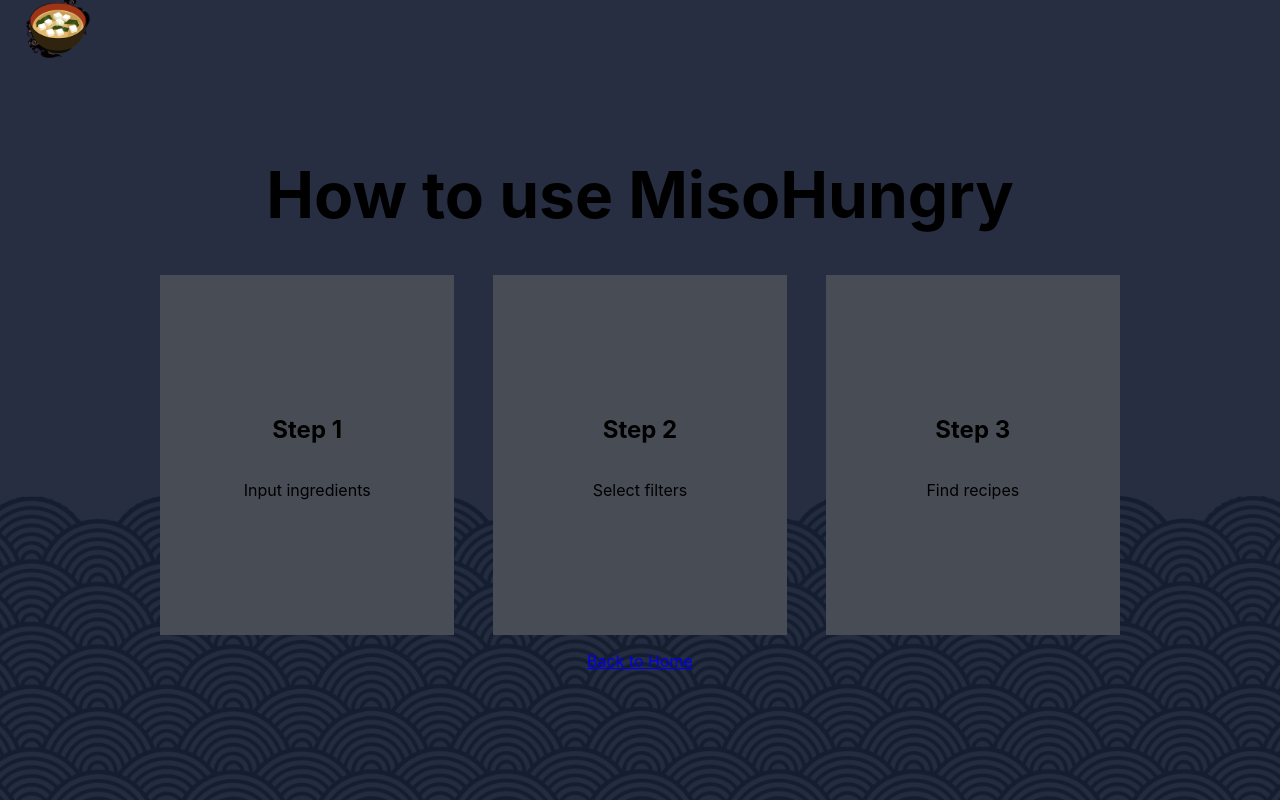
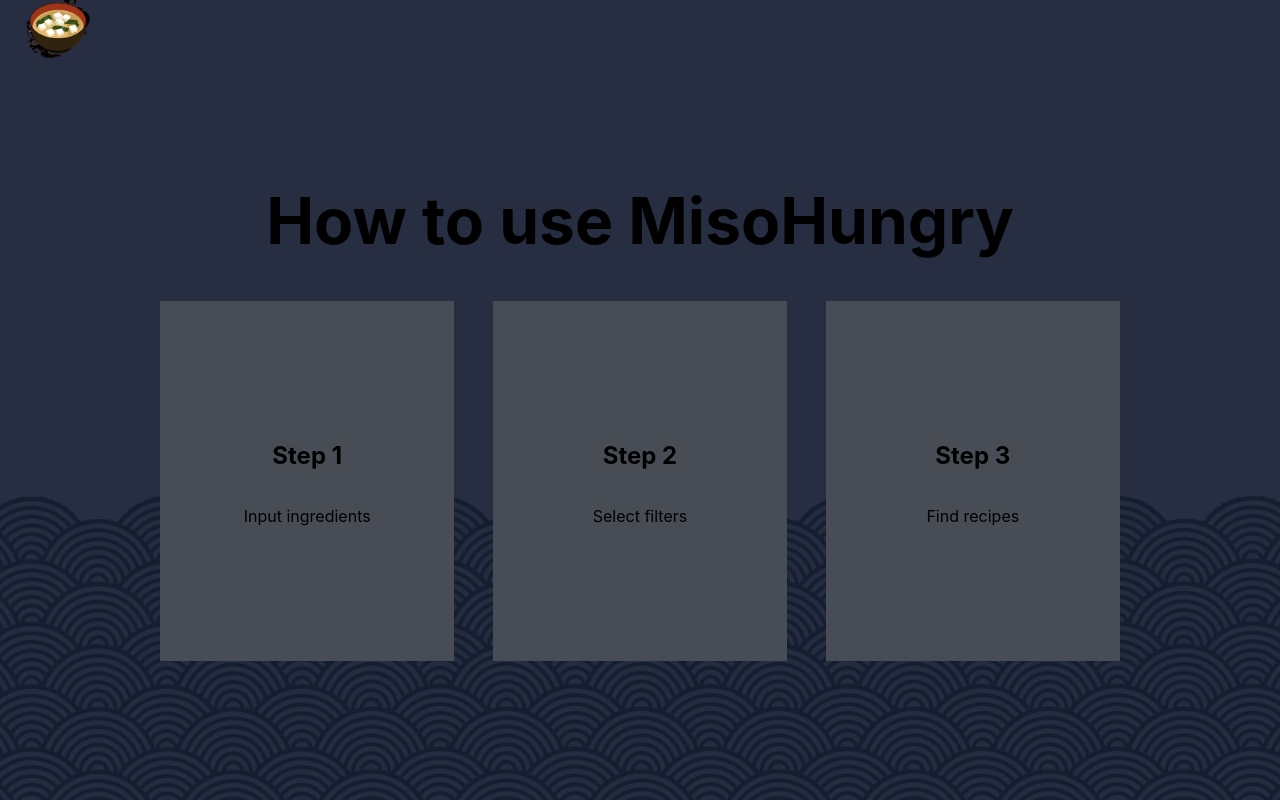
Before and after one commit to jaclynsunardi/final-project-02-peaks, a React (Create React App) app: page /learn in a window 1280 px wide. Built offline with nearby package versions, Linux system fonts and the light colour scheme; the HTML template or start-up script is replaced by a standard one.

Commit message:
fixing path from learn page to home

```diff
--- a/src/pages/Learn.jsx
+++ b/src/pages/Learn.jsx
@@ -22,7 +22,7 @@
                 <p>Find recipes</p>
             </div>
         </div>
-        <p><NavLink to = '/index' className={({ isActive }) => isActive ? "active-link" : ""}>Back to Home</NavLink></p>
+        <NavLink to='/' className={({ isActive }) => isActive ? "active-link" : ""}/>
 
       </div>
     </>
```
